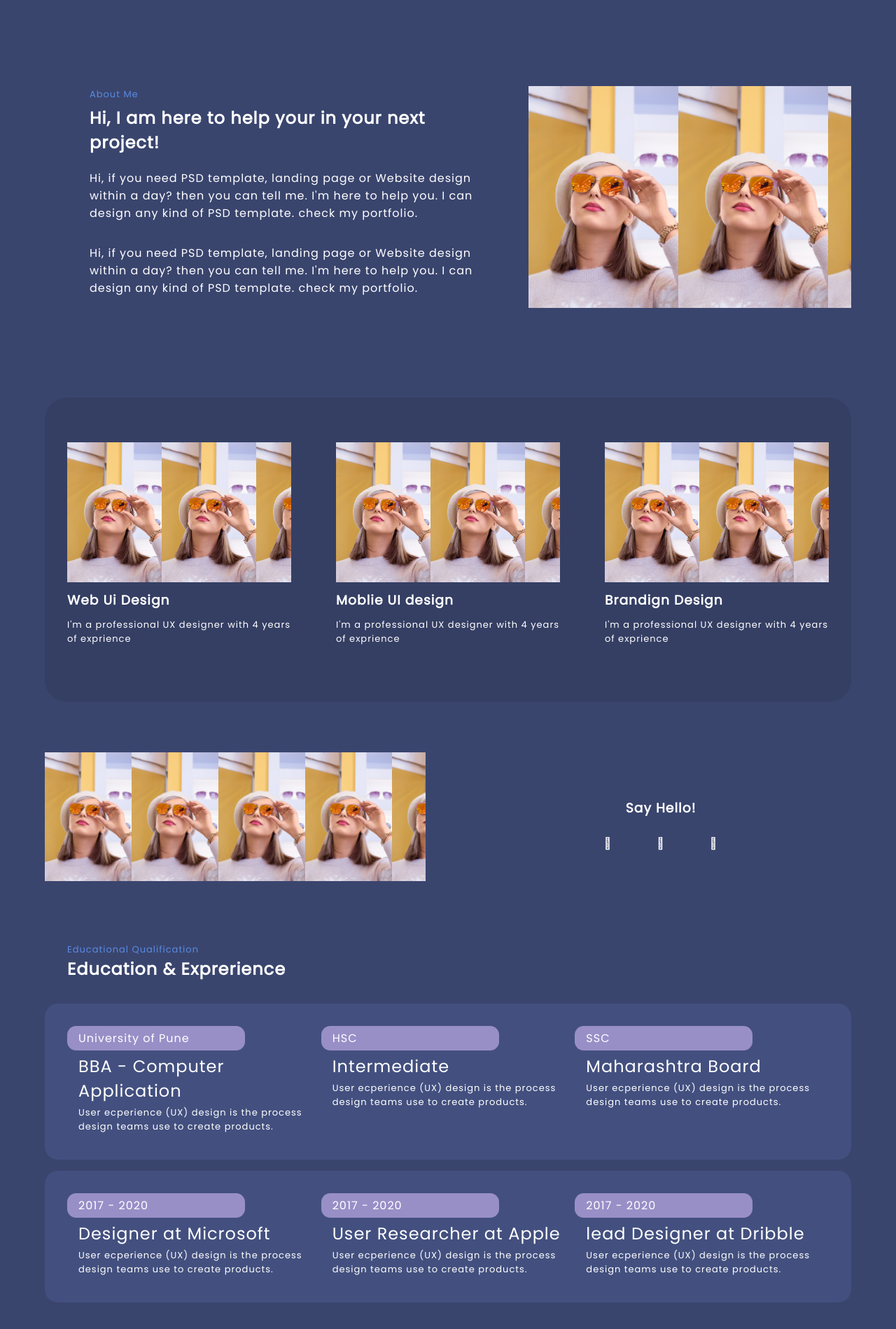
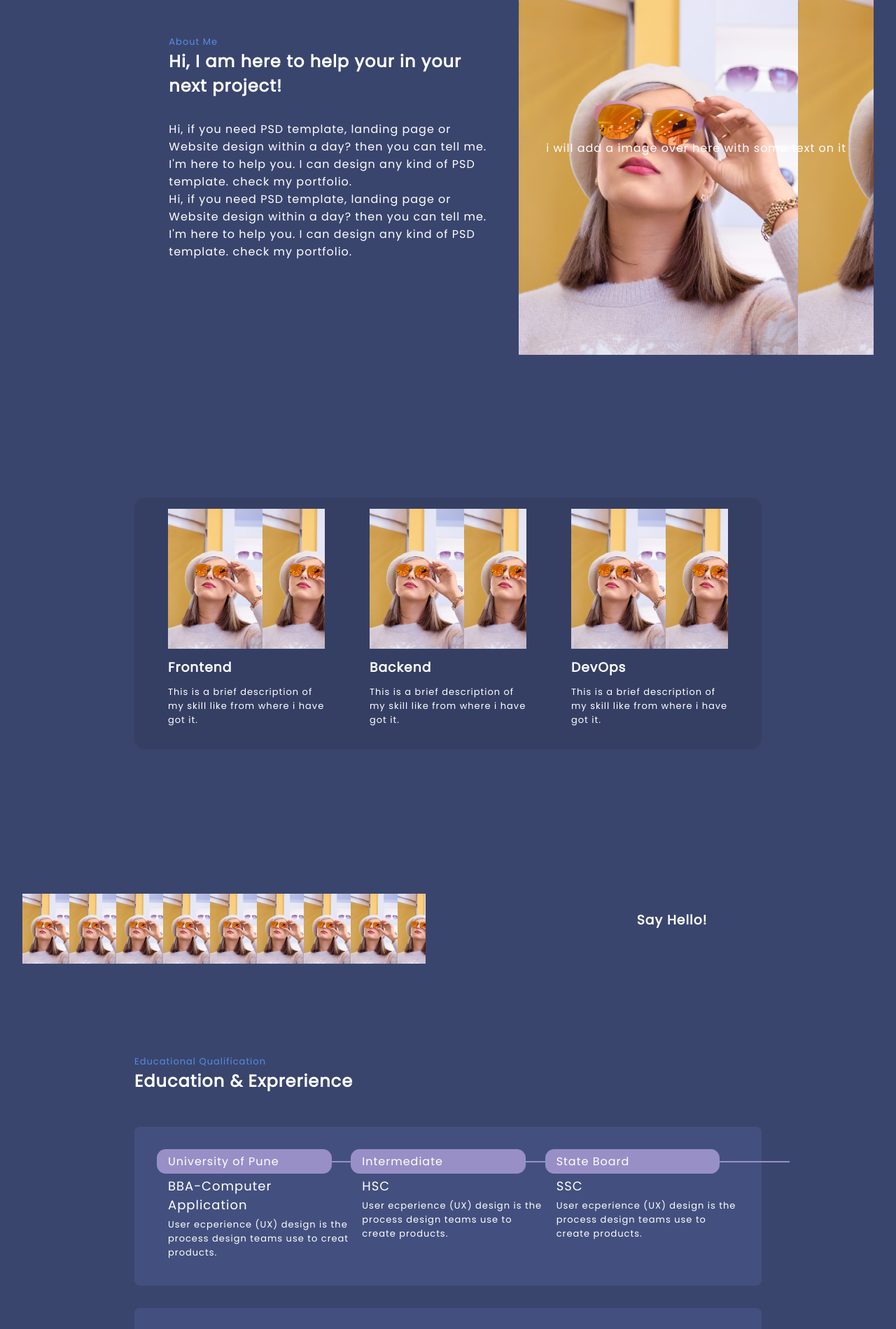
Before and after one commit to Aniket-git-hub/portfolio, a Vue app: page / in a window 1280 px wide. Shown: the part 840-2739 px from the top of the page at 70% size. Built offline with nearby package versions, Linux system fonts and the light colour scheme.

Commit message:
made whole page responsive

```diff
--- a/public/index.html
+++ b/public/index.html
@@ -6,7 +6,6 @@
     <meta name="viewport" content="width=device-width,initial-scale=1.0">
     <link rel="icon" href="<%= BASE_URL %>favicon.ico">
     <title><%= htmlWebpackPlugin.options.title %></title>
-    <script src="https://kit.fontawesome.com/3ebe549b7f.js" crossorigin="anonymous"></script>
   </head>
   <body>
     <noscript>
--- a/src/components/Page_Footer.vue
+++ b/src/components/Page_Footer.vue
@@ -3,7 +3,8 @@
     <section class="letstryme">
       <div>
         <h1>let's try me!</h1>
-        <ul>
+        <nav class="row">
+             <ul class="row">
           <li>
             <a href="#"><i class="fab fa-facebook"></i></a>
           </li>
@@ -14,36 +15,45 @@
             <a href="#"><i class="fab fa-twitter"></i></a>
           </li>
         </ul>
+        </nav>
+
       </div>
     </section>
-    <section class="nav-section">
-      <nav>
-        <p>&copy; Letsbug.com, 2021 All rights reserved</p>
-        <ul>
+
+       <nav class="row">
+
+    <h2> &copy; <span class="primaryColor">L</span>etsbug.com</h2>
+
+    <ul class="row">
       <li><a href="#">Home</a></li>
-          <li><a href="#">Portfolio</a></li>
-          <li><a href="#">About</a></li>
-          <li><a href="#">Contact</a></li>
+      <li><a href="#portfolio">Portfolio</a></li>
+      <li><a href="#about">About</a></li>
+      <li><a href="#contact">Contact</a></li>
     </ul>
-        <ul>
+
+    <ul class="row">
       <li>
         <a href="#"><i class="fab fa-facebook"></i></a>
       </li>
       <li>
-            <a href="#"><i class="fab fa-linkedin-in"></i></a>
+        <a href="https://www.linkedin.com/in/aniket-singh-80371b201/"
+          ><i class="fab fa-linkedin-in"></i
+        ></a>
       </li>
       <li>
         <a href="#"><i class="fab fa-twitter"></i></a>
       </li>
       <li>
-            <a href="#"><i class="fab fa-github"></i></a>
+        <a href="https://github.com/Aniket-git-hub"
+          ><i class="fab fa-github"></i
+        ></a>
       </li>
       <!-- <li><a href="#"><i class="fab fa-instagram"></i></a></li>
           <li><a href="#"><i class="fab fa-youtube"></i></a></li>
           <li><a href="#"><i class="fab fa-hackerrank"></i></a></li> -->
     </ul>
   </nav>
-    </section>
+
   </footer>
 </template>
 <script>
@@ -59,5 +69,5 @@ export default defineComponent({
 })
 </script>
 <style lang="scss" scoped>
-
+@import "@/scss/_grid.scss";
 </style>
--- a/src/components/Page_Header.vue
+++ b/src/components/Page_Header.vue
@@ -45,7 +45,7 @@
       <section class="xs12 s10 m10 l10 xl10 row right ">
           <section class="xs12 s12 m8 l8 xl7 row center align-center">
             <article>
-              <p class="primaryColor">Web Developer</p>
+              <p class="primaryColor monospaced">Web Developer</p>
               <h1>
                 Hello, I'm
                 <span class="primaryColor">Aniket!</span>
--- a/src/components/Page_Main.vue
+++ b/src/components/Page_Main.vue
@@ -1,9 +1,11 @@
 <template>
-    <main>
-    <section class="about">
-      <div class="about-left">
+  <section class="row" id="about">
+    <div class="xs12 s12 m7 l7 xl7 row align-center">
+      <article class="mOffset-3">
+        <div class="section-title">
           <h4 class="primaryColor">About Me</h4>
           <h2>Hi, I am here to help your in your next project!</h2>
+        </div>
         <p>
           Hi, if you need PSD template, landing page or Website design within a
           day? then you can tell me. I'm here to help you. I can design any kind
@@ -14,38 +16,46 @@
           day? then you can tell me. I'm here to help you. I can design any kind
           of PSD template. check my portfolio.
         </p>
+      </article>
     </div>
-      <div class="about-right"></div>
+    <div class="xs12 s12 m5 l5 xl5 row center align-center img-box">
+      i will add a image over here with some text on it
+    </div>
   </section>
 
-    <section class="skills">
-      <div class="skill-card">
+  <section class="row center align-center" id="skills">
+    <article class="row">
+      <div
+        class="xs12 s6 m4 l4 xl4 skill-card"
+        v-for="skill in skills"
+        :key="skill.title"
+        >
         <div class="img"></div>
-        <h3>Web Ui Design</h3>
-        <p>I'm a professional UX designer with 4 years of exprience</p>
+        <h3>{{ skill.title }}</h3>
+        <p>{{ skill.description }}</p>
       </div>
-      <div class="skill-card">
+      <!-- <div class="xs12 s6 m4 l4 xl4 skill-card">
         <div class="img"></div>
         <h3>Moblie UI design</h3>
         <p>I'm a professional UX designer with 4 years of exprience</p>
       </div>
-      <div class="skill-card">
+      <div class="xs12 s6 m4 l4 xl4 skill-card">
         <div class="img"></div>
         <h3>Brandign Design</h3>
         <p>I'm a professional UX designer with 4 years of exprience</p>
-      </div>
+      </div> -->
+    </article>
   </section>
 
-    <section class="say-hello">
-      <div class="left">
+  <section class="row align-center" id="say-Hello">
+    <div class="xs12 s6 m6 l6 xl6 left-section">
       <div class="img"></div>
     </div>
-      <div class="right">
-        <div>
+    <article class="xs12 s6 m6 l6 xl6 right-section">
       <h3>Say Hello!</h3>
-          <ul>
+      <ul class="row">
         <li>
-              <a href="#"><i class="fab fa-linkedin-in"></i></a>
+          <a href="#"><i class="fab fa-linkedin-square"></i></a>
         </li>
         <li>
           <a href="#"><i class="fab fa-twitter"></i></a>
@@ -54,122 +64,133 @@
           <a href="#"><i class="fab fa-github"></i></a>
         </li>
       </ul>
-        </div>
-      </div>
+    </article>
   </section>
 
-    <section class="experience">
-      <div class="experience-title">
+  <section class="row" id="experience">
+    <div class="section-title">
       <h4 class="primaryColor">Educational Qualification</h4>
       <h2>Education & Exprerience</h2>
     </div>
-      <div class="top">
-        <div class="experience-card">
-          <h4 class="title">University of Pune</h4>
-          <h2>BBA - Computer Application</h2>
+
+    <div class="row list">
+      <div class="xs12 s12 m4 l4 xl4
+      experience-card
+      "
+      v-for="edu in education" :key="edu.course"
+      >
+        <h4 class="title">{{edu.from}}</h4>
+        <h2>{{edu.course}}</h2>
         <p>
-            User ecperience (UX) design is the process design teams use to
-            create products.
-          </p>
-        </div>
-        <div class="experience-card">
-          <h4 class="title">HSC</h4>
-          <h2>Intermediate</h2>
-          <p>
-            User ecperience (UX) design is the process design teams use to
-            create products.
-          </p>
-        </div>
-        <div class="experience-card">
-          <h4 class="title">SSC</h4>
-          <h2>Maharashtra Board</h2>
-          <p>
-            User ecperience (UX) design is the process design teams use to
-            create products.
+          {{ edu.description}}
         </p>
       </div>
     </div>
-      <div class="bottom">
-        <div class="experience-card">
+
+    <div class="row list">
+      <div class="xs12 s12 m4 l4 xl4  experience-card">
         <h4 class="title">2017 - 2020</h4>
         <h2>Designer at Microsoft</h2>
         <p>
-            User ecperience (UX) design is the process design teams use to
-            create products.
+          User ecperience (UX) design is the process design teams use to create
+          products.
         </p>
       </div>
-        <div class="experience-card">
+      <div class=" xs12 s12 m4 l4 xl4  experience-card">
         <h4 class="title">2017 - 2020</h4>
         <h2>User Researcher at Apple</h2>
         <p>
-            User ecperience (UX) design is the process design teams use to
-            create products.
+          User ecperience (UX) design is the process design teams use to create
+          products.
         </p>
       </div>
-        <div class="experience-card">
+      <div class=" xs12 s12 m4 l4 xl4  experience-card">
         <h4 class="title">2017 - 2020</h4>
         <h2>lead Designer at Dribble</h2>
         <p>
-            User ecperience (UX) design is the process design teams use to
-            create products.
+          User ecperience (UX) design is the process design teams use to create
+          products.
         </p>
       </div>
     </div>
   </section>
 
-    <section class="portfolio">
-      <div class="portfolio-title">
+  <section class=" " id="portfolio">
+    <div class="section-title ">
       <h4 class="primaryColor">Portfolio</h4>
       <h2>Education & Exprerience</h2>
       <p>
-          I'm a professional UX desiner with 4 years of Exprerience. My main
-          focus is on listening and understanding your users.
+        I'm a professional UX desiner with 4 years of Exprerience. My main focus
+        is on listening and understanding your users.
       </p>
     </div>
+    <div class="row">
     <article
-        class="project-card item-3"
-        v-for="project in works"
+      class="xs12 s6 m4 l3 xl3 project-card"
+      v-for="project in projects"
       :key="project.title"
     >
       <div class="card">
         <div class="img"></div>
         <h2>{{ project.title }}</h2>
+        <p>{{ project.description }}</p>
       </div>
     </article>
+    </div>
   </section>
 
-    <section class="testimonial">
-      <div class="left">
+  <section class="row border" id="testimonial">
+    <div class="xs12 s12 m5 l5 xl5 img-box">
       <img src="#" alt="some image" />
     </div>
-      <div class="right">
-        <div class="testimonial-title">
+    <article class="xs12 s12 m7 l7 xl7 row center right align-center">
+      <div class="section-title">
         <h4 class="primaryColor">Testimonial</h4>
         <h2>Client Brief</h2>
       </div>
       <div>
         <p class="quote">
-            "Excellent desing, reat communication, fast turnaround of revision.
-            I had a clear vision of what i wanted. Aniket did not just deliver
-            it he also improved upon it substially. Recommended!"
+          "Excellent desing, reat communication, fast turnaround of revision. I
+          had a clear vision of what i wanted. Aniket did not just deliver it he
+          also improved upon it substially. Recommended!"
         </p>
         <p><span class="primaryColor">Someone</span> CEO company</p>
       </div>
-      </div>
+    </article>
   </section>
-  </main>
+
 </template>
 <script>
 export default {
   name: "form",
   setup() {
+    const skills = [
+      {title:'Frontend', description:'This is a brief description of my skill like from where i have got it.'},
+      {title:'Backend', description:'This is a brief description of my skill like from where i have got it.'},
+      {title:'DevOps', description:'This is a brief description of my skill like from where i have got it.'}
+    ]
 
-      return{
+    const projects = [
+      {title:'CornaTacker', description:'Thisi s a brief description about this project that i have made in my free time when i had nothing  to do and every body was busy expect me.'},
+      {title:'visualizer', description:'Thisi s a brief description about this project that i have made in my free time when i had nothing  to do and every body was busy expect me.'},
+      {title:'Madhu', description:'Thisi s a brief description about this project that i have made in my free time when i had nothing  to do and every body was busy expect me.'},
+      {title:'examProject', description:'Thisi s a brief description about this project that i have made in my free time when i had nothing  to do and every body was busy expect me.'}
+    ]
 
-      }
+    const education = [
+      {course:'BBA-Computer Application', from:'University of Pune', description:' User ecperience (UX) design is the process design teams use to creat products.' },
+      {course:'HSC', from:'Intermediate', description:' User ecperience (UX) design is the process design teams use to create products.' },
+      {course:'SSC', from:'State Board', description:' User ecperience (UX) design is the process design teams use to create products.' }
+    ]
+
+    return {
+      skills,
+      projects,
+      education
+    };
   },
 };
 </script>
 <style lang="scss" scoped>
-
+@import "@/scss/_grid.scss";
 </style>
--- a/src/scss/_style.scss
+++ b/src/scss/_style.scss
@@ -15,7 +15,9 @@ $colorFour:hsl(228, 61%, 53%);
 $colorFive:hsl(340, 13%, 77%);
 
 
-*, ::before, ::after {
+*,
+::before,
+::after {
   padding: 0;
   margin: 0;
   letter-spacing: 1px;
@@ -24,6 +26,12 @@ $colorFive:hsl(340, 13%, 77%);
   scroll-behavior: smooth;
   transition: All .5s;
   color: white;
+}
+
+
+
+.monospaced {
+  font-family: 'Lato', monospace;
 }
 
 .primaryColor {
@@ -73,18 +81,18 @@ a {
   text-decoration: none;
 }
 
+.img-box {
+  background-image: url('./assets/subject.jpg');
+  background-size: contain;
+}
+
 header {
   width: 100vw;
-  height: 90vh;
+  min-height: 80vh;
 
   .right {
     background: hsl(233, 27%, 37%);
     border-bottom-left-radius: 2rem;
-  }
-
-  .img-box {
-    background-image: url('./assets/subject.jpg');
-    background-size: contain;
   }
 
   .hireme {
@@ -93,6 +101,7 @@ header {
     transform-origin: 10 10;
     background-color: $colorThree;
     padding: 1rem;
+
     @media screen and (max-width:450px) {
       transform: rotate(0deg);
       transform-origin: 0 0;
@@ -132,53 +141,32 @@ header {
   }
 }
 
-main {
-  padding: 2em;
 
-  .about {
-    margin-top: 6em;
+#about {
+  min-height: 90vh;
   padding: 4em 2rem;
-    display: flex;
-    flex-direction: row;
 
-    .about-left {
-      width: 60%;
-
-      h4 {
-        padding: 0.1rem 4rem;
-        font-size: small;
-        font-weight: lighter;
-      }
-
-      h2 {
-        padding: 0.3rem 4rem;
-        font-weight: bolder;
-      }
-
-      p {
-        padding: 1rem 4rem;
+  article {
+    padding: 0 2em;
   }
 }
 
-    .about-right {
-      width: 40%;
-      background-image: url('./assets/subject.jpg');
-      background-size: contain;
+#skills {
+  min-height: 80vh;
+
+  article {
+    background-color: darken($color: $colorTwo, $amount: 8);
+    height: fit-content;
+    margin: 0 1rem;
+    padding: 1rem;
+    border-radius: 1rem;
+
+    @media screen and (min-width:1200px) {
+      margin: 0 15%;
     }
   }
 
-  .skills {
-    margin: 4em 2rem;
-    padding: 4rem 0;
-    display: flex;
-    flex-direction: row;
-    border-radius: 2rem;
-    background-color: darken($color: $colorTwo, $amount: 8);
-
   .skill-card {
-      display: flex;
-      flex-direction: column;
-
     padding: 0 2rem;
 
     .img {
@@ -199,25 +187,25 @@ main {
   }
 }
 
-  .say-hello {
-    display: flex;
-    flex-direction: row;
+#say-Hello {
   margin: 1rem 0;
   height: 200px;
 
-    .left {
-      width: 50%;
+  .left-section {
     padding: .5rem 2rem;
 
     .img {
       width: 100%;
-        height: 100%;
+      height: 100px;
       background-image: url('./assets/subject.jpg');
       background-size: contain;
     }
+    // @media screen and (min-width:1200px) {
+    //   margin: 1rem 15%;
+    // }
   }
 
-    .right {
+  .right-section {
     width: 50%;
     display: grid;
     place-items: center;
@@ -232,15 +220,13 @@ main {
     }
 
     ul {
-        display: inline-flex;
+      display: flex;
 
       li {
-          float: left;
         list-style: none;
 
         a {
           text-decoration: none;
-            color: black;
           padding: 0 2rem;
         }
       }
@@ -248,15 +234,8 @@ main {
   }
 }
 
-
-  .experience {
-    margin: 4em 2rem;
-    padding: 1rem 0;
-
-    .experience-title {
-      padding: 0 2rem;
+.section-title {
   margin-bottom: 2rem;
-
   h4 {
     font-size: small;
     font-weight: lighter;
@@ -265,30 +244,37 @@ main {
   h2 {
     font-weight: bolder;
   }
+  p {
+    margin: 1rem 0;
+    font-size: small;
+  }
+}
+.quote {
+  font-style: italic;
+  font-family: $fontTwo;
+  padding: 1rem 0;
 }
 
-    .top,
-    .bottom {
-      display: flex;
-      flex-direction: row;
-      padding: 2rem 2rem;
+#experience {
+  margin: 4em 2rem;
+  padding: 1rem 0;
+
+  .list {
+    padding: 1.5rem 2rem;
     background-color: $colorTwo;
-      border-radius: 1.2rem;
+    border-radius: .5rem;
     margin: 1rem 0;
-
-
     .experience-card {
-
-        // border:2px solid black;
+      margin: .5rem 0;
       h2,
       p {
         padding-left: 1rem;
         margin: 0.3rem 0;
         font-weight: lighter;
+        font-size: small;
       }
-
-        p {
-          font-size: small;
+      h2{
+        font-size: large;
       }
     }
 
@@ -298,130 +284,76 @@ main {
       border-radius: .8rem;
       background-color: $colorOne;
       font-weight: lighter;
-        width: 70%;
+      width:90%;
+      position: relative;
+      &::after{
+        content: '';
+        display: block;
+        background-color: $colorOne;
+        position: absolute;
+        top:50%;
+        left:100%;
+        width:100px;
+        height: 2px;
+        @media screen and (max-width:450px) {
+          left:0;
+          width:2px;
+          height:200px;
         }
-    }
-  }
-
-
-  .portfolio {
-    margin: 4em 2rem;
-    padding: 1rem 0;
-    display: grid;
-    grid-template-columns: repeat(4, 1fr);
-    grid-template-rows: repeat(4, 1fr);
-
-    .portfolio-title {
-      grid-column: 3/5;
-      grid-row: 1/3;
-      padding: 2rem;
-
-      h4 {
-        font-size: small;
-        font-weight: lighter;
-        margin: .5rem 0;
-      }
-
-      h2 {
-        font-weight: bolder;
-      }
-
-      p {
-        margin: 1rem 0;
-        font-size: medium;
-      }
-    }
-
-    .project-card {
-      border: 1px solid blue;
-      padding: 2rem;
-
-      .card {
-        background-color: $colorTwo;
-        width: 100%;
-        height: 100%;
-        display: grid;
-        place-items: center;
-
-        .img {
-          height: 200px;
-          width: 200px;
-          background-image: url('./assets/subject.jpg');
-          background-size: contain;
-        }
-      }
-
-
-    }
-
-    .item-1 {
-      grid-column: 1/3;
-      grid-row: 1/4;
-    }
-
-    .item-2 {
-      grid-column: 3/5;
-    }
-
-    .item-3 {
-      grid-column: 1/5;
-    }
-
-    .item-4 {
-      grid-column: 1/3;
-    }
-
-    .item-5 {
-      grid-column: 3/5;
-    }
-  }
-
-  .testimonial {
-    margin: 4em -2rem;
-    padding: 2rem 6rem;
-    display: flex;
-    flex-direction: row;
-    background-color: darken($color: $colorTwo, $amount: 8);
-
-    .left {
-      width: 30%;
-      padding: 2rem;
-      background-image: url('./assets/subject.jpg');
-      background-size: contain;
-    }
-
-    .right {
-      padding: 0 2rem;
-      width: 70%;
-      display: grid;
-      place-items: center;
-
-      .testimonial-title {
-        padding-bottom: 2rem;
-
-        h4 {
-          font-size: small;
-          font-weight: lighter;
-          margin: .5rem 0;
-        }
-
-        h2 {
-          font-weight: bolder;
-        }
-      }
-
-      .quote {
-        font-style: italic;
-        font-family: $fontTwo;
-        padding: 1rem 0;
-      }
-
       }
 
     }
 
 
   }
+  @media screen and (min-width:1200px) {
+    margin: 4em 15%;
+  }
+}
+
+
+#portfolio {
+  padding:0 2rem;
+  .project-card {
+    .card {
+      padding: 1.5rem 1rem;
+      margin:0.5rem;
+      border-radius: .3rem;
+      background-color: $colorTwo;
+      h2{
+        font-weight: lighter;
+      }
+      p{
+        padding:1rem 0;
+        font-weight: lighter;
+        font-size: smaller;
+      }
+      .img {
+        height: 100%;
+        width: 100%;
+        background-image: url('./assets/subject.jpg');
+        background-size: contain;
+      }
+    }
+  }
+  @media screen and (min-width:1200px) {
+    margin: 4em 12%;
+  }
+}
+
+#testimonial {
+  margin: 4em 0;
+  padding: 2rem ;
+  background-color: darken($color: $colorTwo, $amount: 8);
+  .right {
+    padding: 0 2rem;
+  }
+  @media screen and (min-width:1200px) {
+    padding: 4em 15%;
+  }
+}
+
+
 
 footer {
   .letstryme {
@@ -431,20 +363,20 @@ footer {
 
     h1 {
       font-weight: bolder;
+      font-size: 30px;
     }
 
-    ul {
-      display: inline-flex;
-      float: left;
+    // ul {
+    //   display: inline-flex;
+    //   float: left;
 
-      li {
-        list-style: none;
-
-        a {
-          text-decoration: none;
-          color: black;
+    //   // li {
+    //   //   list-style: none;
+    //   //   // a {
+    //   //   //   text-decoration: none;
+    //   //   //   color: black;
+    //   //   // }
+    //   // }
+    // }
   }
 }
-    }
-  }
-}
```
Lines whose indentation alone changed are shown as unchanged.
